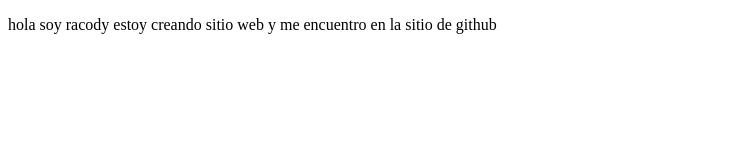
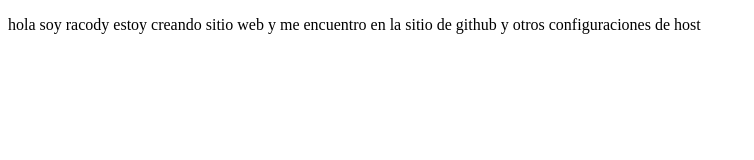
Before and after one commit to lalobau/proyectoDemoCursoPrework, a plain HTML site: page index.html in a window 1280 px wide. Shown: the whole page, without its empty margins (0-754 px from the left). Drawn offline with Linux system fonts and the light colour scheme.

Commit message:
cambios de host de git

```diff
--- a/index.html
+++ b/index.html
@@ -7,6 +7,6 @@
   <title>Hola mundo</title>
 </head>
 <body>
-  <p>hola soy racody estoy creando sitio web y me encuentro en la sitio de github </p>
+  <p>hola soy racody estoy creando sitio web y me encuentro en la sitio de github y otros configuraciones de host </p>
 </body>
 </html>
```
